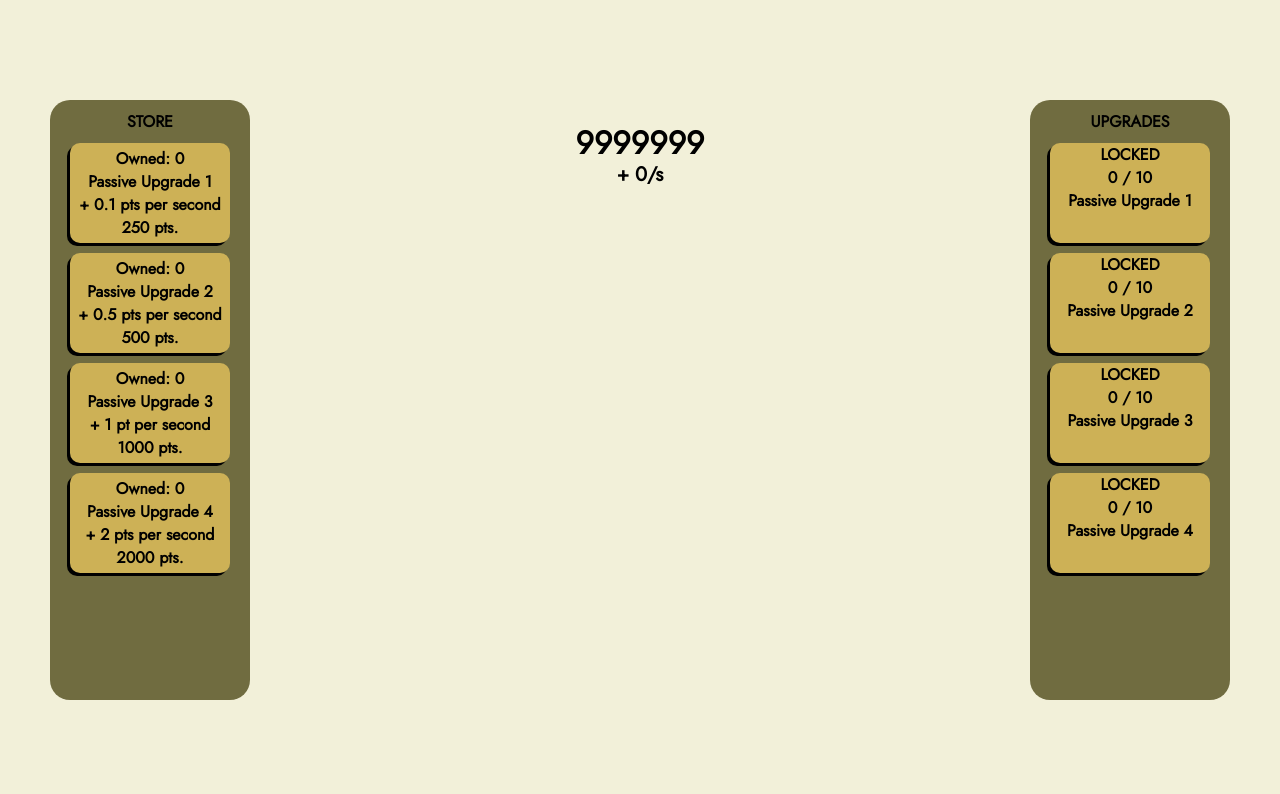
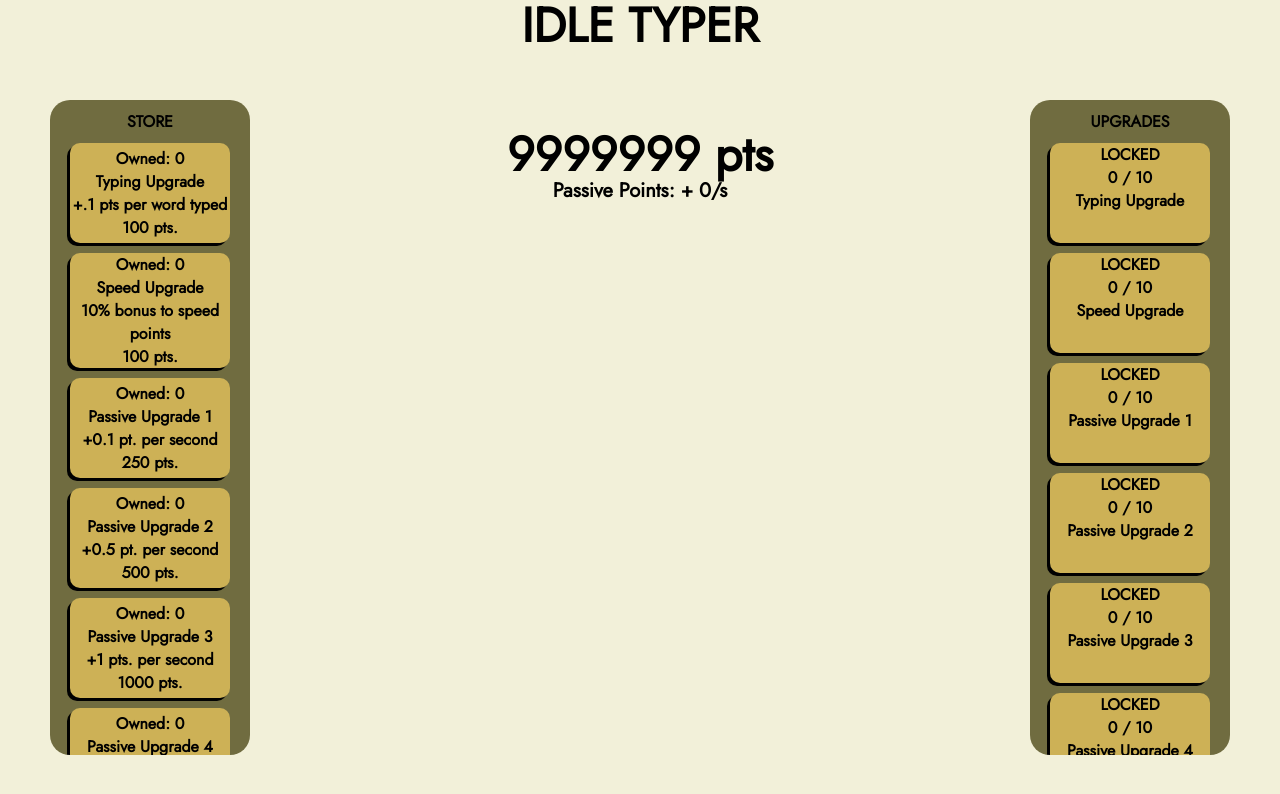
Before and after one commit to kendrickgolden/idle-typer, a React (Create React App) app in the folder client/: page / in a window 1280 px wide. Shown: the top 794 px of the page. Built offline with nearby package versions, Linux system fonts and the light colour scheme; no server answers; the HTML template or start-up script is replaced by a standard one.

Commit message:
Add typing and speed-bonus point upgrades to store
Renamed multiple store-related variables and completed backend mechanics
of in-game store

```diff
--- a/client/src/App.jsx
+++ b/client/src/App.jsx
@@ -1,14 +1,14 @@
 import Points from "./components/CenterDisplay/Points";
 import MainText from "./components/CenterDisplay/MainText";
 import { createContext, useEffect, useState } from "react";
-import PassiveContainer from "./components/Store/PassiveGenerators/PassiveStore";
-import Upgrades from "components/Store/Upgrades/UpgradeStore";
+import PassiveContainer from "./components/Store/PurchaseStore/PurchaseStore";
+import Upgrades from "components/Store/UpgradeStore/UpgradeStore";
 import PassivePoints from "./components/CenterDisplay/PassivePoints";
 export const UserContext = createContext();
 
 function App() {
   const [text, setText] = useState(null);
-  const [points, setPoints] = useState(99999999);
+  const [points, setPoints] = useState(99999990);
   const value = {
     text,
     setText,
@@ -41,83 +41,112 @@ function App() {
     setText(paragraphArray);
   }
 
-  const PassiveUpgrade1 = {
+  const typingUpgrade = {
+    name: "Typing Upgrade",
+    desc: "+.1 pts per word typed",
+    //keep pts=0 to avoid interfering with point per second calculation
+    pts: 0,
+    price: 1000,
+    quant: 0,
+    upgrades: 0,
+    upgradePrice: 10000,
+    needed: 10,
+  };
+
+  const speedUpgrade = {
+    name: "Speed Upgrade",
+    desc: "10% bonus to speed points",
+    pts: 0,
+    price: 1000,
+    quant: 0,
+    upgrades: 0,
+    upgradePrice: 10000,
+    needed: 10,
+  }
+
+  const passiveUpgrade1 = {
     name: "Passive Upgrade 1",
     pts: 1,
     price: 2500,
     quant: 0,
-    boosts: 0,
-    boostPrice: 25000,
+    upgrades: 0,
+    upgradePrice: 25000,
     needed: 10,
   };
-  const PassiveUpgrade2 = {
+  const passiveUpgrade2 = {
     name: "Passive Upgrade 2",
     pts: 5,
     price: 5000,
     quant: 0,
-    boosts: 0,
-    boostPrice: 50000,
+    upgrades: 0,
+    upgradePrice: 50000,
     needed: 10,
   };
-  const PassiveUpgrade3 = {
+  const passiveUpgrade3 = {
     name: "Passive Upgrade 3",
     pts: 10,
     price: 10000,
     quant: 0,
-    boosts: 0,
-    boostPrice: 100000,
+    upgrades: 0,
+    upgradePrice: 100000,
     needed: 10,
   };
-  const PassiveUpgrade4 = {
+  const passiveUpgrade4 = {
     name: "Passive Upgrade 4",
     pts: 20,
     price: 20000,
     quant: 0,
-    boosts: 0,
-    boostPrice: 200000,
+    upgrades: 0,
+    upgradePrice: 200000,
     needed: 10,
   };
 
-  const [passiveArray, setPassiveArray] = useState([
-    PassiveUpgrade1,
-    PassiveUpgrade2,
-    PassiveUpgrade3,
-    PassiveUpgrade4,
+  const [storeArray, setStoreArray] = useState([
+    typingUpgrade,
+    speedUpgrade,
+    passiveUpgrade1,
+    passiveUpgrade2,
+    passiveUpgrade3,
+    passiveUpgrade4,
   ]);
 
   useEffect(() => {
     const interval = setInterval(() => {
       setPoints(
         (prev) =>
-          prev + passiveArray.reduce((acc, cur) => acc + cur.quant * cur.pts, 0)
+          prev + storeArray.reduce((acc, cur) => acc + cur.quant * cur.pts, 0)
       );
-      console.log(points);
     }, 1000);
 
     return () => clearInterval(interval);
-  }, [points, passiveArray]);
+  }, [points, storeArray]);
 
   return (
     <>
+      <div id="header"> IDLE TYPER </div>
+      <div id="body">
         <UserContext.Provider value={value}>
           <PassiveContainer
-          passiveArray={passiveArray}
-          setPassiveArray={setPassiveArray}
+            storeArray={storeArray}
+            setStoreArray={setStoreArray}
             points={points}
             setPoints={setPoints}
           />
           <Upgrades
-          passiveArray={passiveArray}
-          setPassiveArray={setPassiveArray}
+            storeArray={storeArray}
+            setStoreArray={setStoreArray}
             points={points}
             setPoints={setPoints}
           />
-        <div id='center-display'>
+          <div id="center-display">
             <Points points={points} />
-        <PassivePoints passiveArray={passiveArray} />
-        {text ? <MainText setPoints={setPoints}/> : null}
+            <PassivePoints storeArray={storeArray} />
+            {text ? (
+              <MainText setPoints={setPoints} storeArray={storeArray} />
+            ) : null}
           </div>
         </UserContext.Provider>
+      </div>
     </>
   );
 }
--- a/client/src/components/CenterDisplay/CountdownTimer.jsx
+++ b/client/src/components/CenterDisplay/CountdownTimer.jsx
@@ -29,7 +29,10 @@ function CountdownTimer({ curPar, timeLeft, setTimeLeft }) {
 
   return (
     <div id="countdown">
-      <div id="countdown-bar" ref={countdownRef}></div>
+      Speed Bonus
+      <div id="countdown-bar-container">
+        <div id="countdown-bar" ref={countdownRef}></div>
+      </div>
     </div>
   );
 }
--- a/client/src/components/CenterDisplay/MainText.jsx
+++ b/client/src/components/CenterDisplay/MainText.jsx
@@ -3,7 +3,7 @@ import { UserContext } from "../../App";
 import TextInput from "./TextInput";
 import CountdownTimer from "./CountdownTimer";
 
-export default function MainText({setPoints}) {
+export default function MainText({setPoints, storeArray}) {
   const UserContextValues = useContext(UserContext);
   const text = UserContextValues.text;
 
@@ -26,7 +26,7 @@ export default function MainText({setPoints}) {
       />
 
       <div id="main-text">
-        <TextInput curPar={curPar} setParIndex={setParIndex} timeLeft={timeLeft} setPoints={setPoints} />
+        <TextInput curPar={curPar} setParIndex={setParIndex} timeLeft={timeLeft} setPoints={setPoints} storeArray={storeArray}/>
       </div>
     </>
   );
--- a/client/src/components/CenterDisplay/PassivePoints.jsx
+++ b/client/src/components/CenterDisplay/PassivePoints.jsx
@@ -1,8 +1,8 @@
 import React from 'react'
 
-export default function PassivePoints({passiveArray}) {
+export default function PassivePoints({storeArray}) {
 
   return (
-    <div id="passive-points-display"> {"+ " + passiveArray.reduce((acc, cur) => acc + cur.quant * cur.pts * (1 + cur.boosts *.5) , 0) / 10 +"/s"}</div>
+    <div id="passive-points-display"> Passive Points: {"+ " + storeArray.reduce((acc, cur) => acc + cur.quant * cur.pts * (1 + cur.upgrades *.5) , 0) / 10 +"/s"}</div>
   )
 }
--- a/client/src/components/CenterDisplay/Points.jsx
+++ b/client/src/components/CenterDisplay/Points.jsx
@@ -1,10 +1,8 @@
-import {useContext} from 'react'
-import { UserContext } from '../../App';
 
 export default function Points({points}) {
-
+  /*Points are multiplied by 10 during calculations*/
 
   return (
-    <span id="point-display">{Math.floor(points /10)}</span>
+    <span id="point-display">{Math.floor(points /10)} pts</span>
   )
 }
--- a/client/src/components/Store/PassiveGenerators/PassiveStore.jsx
+++ /dev/null
@@ -1,21 +0,0 @@
-import React from "react";
-import PassiveGenMenu from "./PassiveGenMenu";
-
-export default function PassiveStore({
-  passiveArray,
-  setPassiveArray,
-  points,
-  setPoints,
-}) {
-  return (
-    <div id="passive-store" className="store">
-      STORE
-      <PassiveGenMenu
-        passiveArray={passiveArray}
-        setPassiveArray={setPassiveArray}
-        points={points}
-        setPoints={setPoints}
-      />
-    </div>
-  );
-}
--- a/client/src/components/Store/PassiveGenerators/PassiveGenMenu.jsx
+++ b/client/src/components/Store/PurchaseStore/PurchaseStore.jsx
@@ -1,22 +1,32 @@
+import React from "react";
 import PurchaseButton from "./PurhaseButton";
 
-export default function PassiveMenu({ passiveArray, setPassiveArray, points, setPoints }) {
+export default function PassiveStore({
+  storeArray,
+  setStoreArray,
+  points,
+  setPoints,
+}) {
   return (
-    <ul className="menu-scene">
-      {passiveArray.map((info, index, arr) => (
+    <div id="passive-store" className="store">
+      STORE
+      <ul className="menu-scene">
+      {storeArray.map((info, index, arr) => (
         <PurchaseButton
           key={index}
           index={index}
           name={info.name}
+          desc={info.desc}
           pts={info.pts}
           price={info.price}
           quant={info.quant}
           arr={arr}
-          setPassives={setPassiveArray}
+          setPurchases={setStoreArray}
           points={points}
           setPoints={setPoints}
         />
       ))}
     </ul>
+    </div>
   );
 }
--- a/client/src/components/Store/PassiveGenerators/PurhaseButton.jsx
+++ b/client/src/components/Store/PurchaseStore/PurhaseButton.jsx
@@ -1,33 +1,30 @@
-import { useContext } from "react";
-import { UserContext } from "../../../App";
-
-export default function UpgradeButton({
+export default function PurchaseButton({
   index,
   name,
+  desc,
   pts,
   price,
   quant,
   arr,
-  setPassives,
+  setPurchases,
   points,
   setPoints,
 }) {
-
   function purchaseUpgrade() {
     if (points >= price) {
       setPoints((prev) => prev - price);
-      const newPassives = arr.map((passive, arrIndex) => {
+      const newPurchases = arr.map((purchase, arrIndex) => {
         if (arrIndex === index) {
           return {
-            ...passive,
-            quant: passive.quant + 1,
-            price: passive.price * 1.1,
+            ...purchase,
+            quant: purchase.quant + 1,
+            price: purchase.price * 1.1,
           };
         } else {
-          return passive;
+          return purchase;
         }
       });
-      setPassives(newPassives);
+      setPurchases(newPurchases);
     }
   }
 
@@ -35,11 +32,13 @@ export default function UpgradeButton({
     <li className="purchase-btn-li">
       <button onClick={purchaseUpgrade} className="purchase-btn">
         <span>Owned: {quant}</span>
-        <div>{name}</div>{" "}
+        <div>{name}</div>
         <div>
-          {" "}
-          + {pts / 10} pt{pts !== 10 && "s"} per second{" "}
-        </div>{" "}
+           {/*Autofills passive descriptions */}
+          {desc
+            ? desc
+            : "+" + pts / 10 + " pt" + (pts !== 10 ? "." : "s.") + " per second"}
+        </div>
         <div>{Math.floor(price / 10)} pts.</div>
       </button>
     </li>
--- a/client/src/components/Store/Upgrades/UpgradeButton.jsx
+++ b/client/src/components/Store/UpgradeStore/UpgradeButton.jsx
@@ -2,30 +2,30 @@ export default function UpgradeButton({
   index,
   name,
   quant,
-  boosts,
-  boostPrice,
+  upgrades,
+  upgradePrice,
   needed,
   arr,
-  setPassiveArray,
+  setStoreArray,
   points,
   setPoints,
 }) {
   function purchaseUpgrade() {
-    if (points >= boostPrice) {
-      setPoints((prev) => prev - boostPrice);
+    if (points >= upgradePrice) {
+      setPoints((prev) => prev - upgradePrice);
       const newUpgrades = arr.map((upgrade, arrIndex) => {
         if (arrIndex === index) {
           return {
             ...upgrade,
-            boosts: upgrade.boosts + 1,
-            boostPrice: upgrade.boostPrice * 2,
+            upgrades: upgrade.upgrades + 1,
+            upgradePrice: upgrade.upgradePrice * 2,
             needed: upgrade.needed * 2,
           };
         } else {
           return upgrade;
         }
       });
-      setPassiveArray(newUpgrades);
+      setStoreArray(newUpgrades);
     }
   }
 
@@ -35,9 +35,9 @@ export default function UpgradeButton({
         {quant >= needed ? (
           <button onClick={purchaseUpgrade} className="purchase-btn">
             {" "}
-            <span>Upgrades: {boosts}</span>
-            <div>{name} Upgrade</div> <div>50% boost</div>{" "}
-            <div>{Math.floor(boostPrice / 10)} pts.</div>
+            <span>Upgrades: {upgrades}</span>
+            <div>{name} Boost</div> <div>50% boost</div>{" "}
+            <div>{Math.floor(upgradePrice / 10)} pts.</div>
           </button>
         ) : (
           <div>
--- a/client/src/components/Store/Upgrades/UpgradeStore.jsx
+++ b/client/src/components/Store/UpgradeStore/UpgradeStore.jsx
@@ -1,8 +1,8 @@
 import UpgradeButton from "./UpgradeButton";
 
 export default function UpgradeStore({
-  passiveArray,
-  setPassiveArray,
+  storeArray,
+  setStoreArray,
   points,
   setPoints,
 }) {
@@ -10,17 +10,17 @@ export default function UpgradeStore({
     <div id="upgrade-store" className="store">
       UPGRADES
       <ul className="menu-scene">
-        {passiveArray.map((info, index, arr) => (
+        {storeArray.map((info, index, arr) => (
           <UpgradeButton
             key={index}
             index={index}
             name={info.name}
             quant={info.quant}
-            boosts={info.boosts}
-            boostPrice={info.boostPrice}
+            upgrades={info.upgrades}
+            upgradePrice={info.upgradePrice}
             needed={info.needed}
             arr={arr}
-            setPassiveArray={setPassiveArray}
+            setStoreArray={setStoreArray}
             points={points}
             setPoints={setPoints}
           />
--- a/client/src/index.css
+++ b/client/src/index.css
@@ -17,10 +17,25 @@ button {
 }
 
 #root {
+    height: 100vh;
     box-sizing: border-box;
-    height: 100vh;
+    display: flex;
+    flex-direction: column;
+}
+
+#header {
+    height: 50px;
+    flex: 0 0 auto;
     display: flex;
     align-items: center;
+    justify-content: center;
+    font-size: 48px;
+}
+#body {
+    height: 100%;
+    display: flex;
+    align-items: center;
+    padding-top: 50px;
 }
 
 #center-display {
@@ -34,12 +49,12 @@ button {
     top: 15%;
     left: 50%;
     transform: translateX(-50%);
-    font-size: 32px;
+    font-size: 48px;
 }
 
 #passive-points-display {
     position: absolute;
-    top: 20%;
+    top: 22%;
     left: 50%;
     transform: translateX(-50%);
     font-size: 20px;
@@ -50,17 +65,27 @@ button {
 #countdown {
     position: relative;
     width: 50%;
-    height: 20px;
     top: 30%;
     left: 50%;
     transform: translate(-50%, -50%);
-    border-style: solid;
+    display: flex;
+    flex-direction: column;
+    align-items: center;
+    font-size: 24px;
 }
 
+
+#countdown-bar-container {
+    position: relative;
+    border-style: solid;
+    height: 25px;
+    width: 100%;
+}
 #countdown-bar {
     position: relative;
     background-color: red;
     height: 100%;
+
 }
 
 /*TEXT INPUT*/
@@ -123,13 +148,17 @@ button {
 }
 
 .store {
+    position: relative;
     background-color: #706c40;
     text-align: center;
     padding: 10px;
     width: 15%;
-    height: 75%;
+    min-height: 75%;
+    max-height: 90%;
     min-width: 200px;
     border-radius: 20px;
+    align-self: start;
+    overflow-y: auto;
 
 }
 
```
Also changed, not shown: client/src/components/CenterDisplay/TextInput.jsx (+24 -5 lines). Lines whose indentation alone changed are shown as unchanged.
